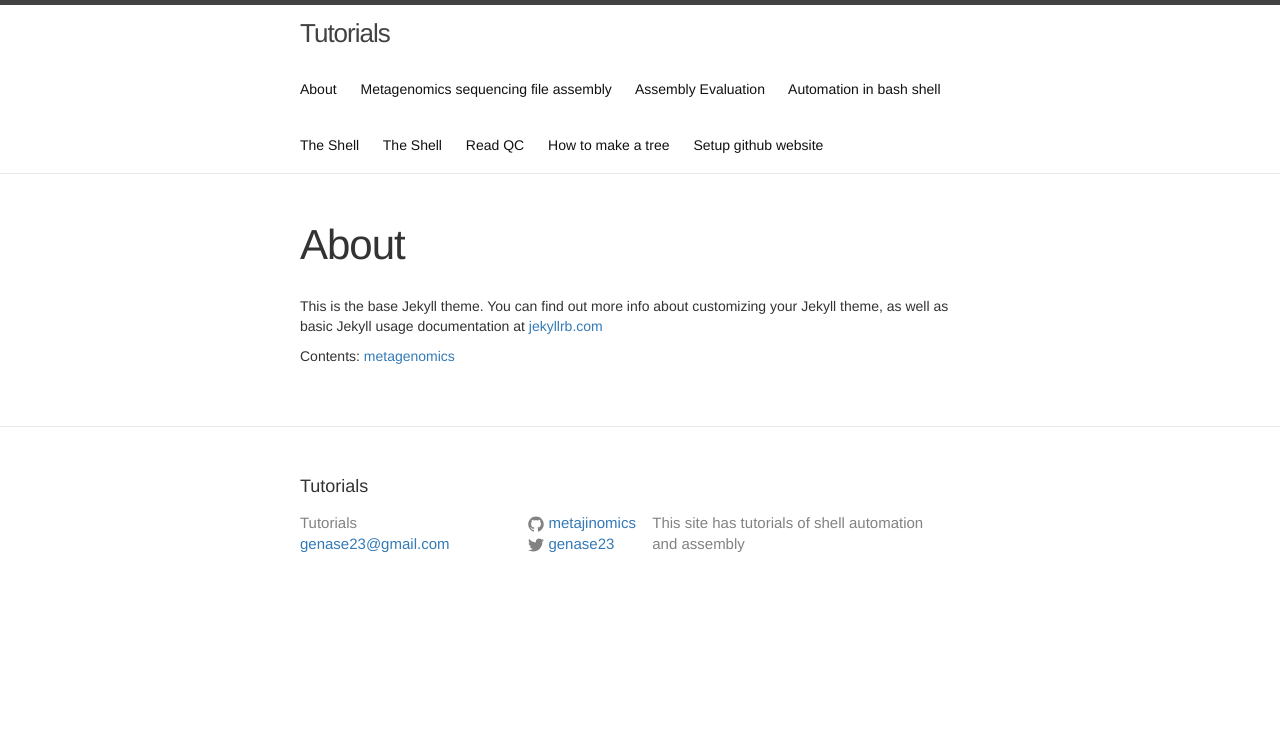
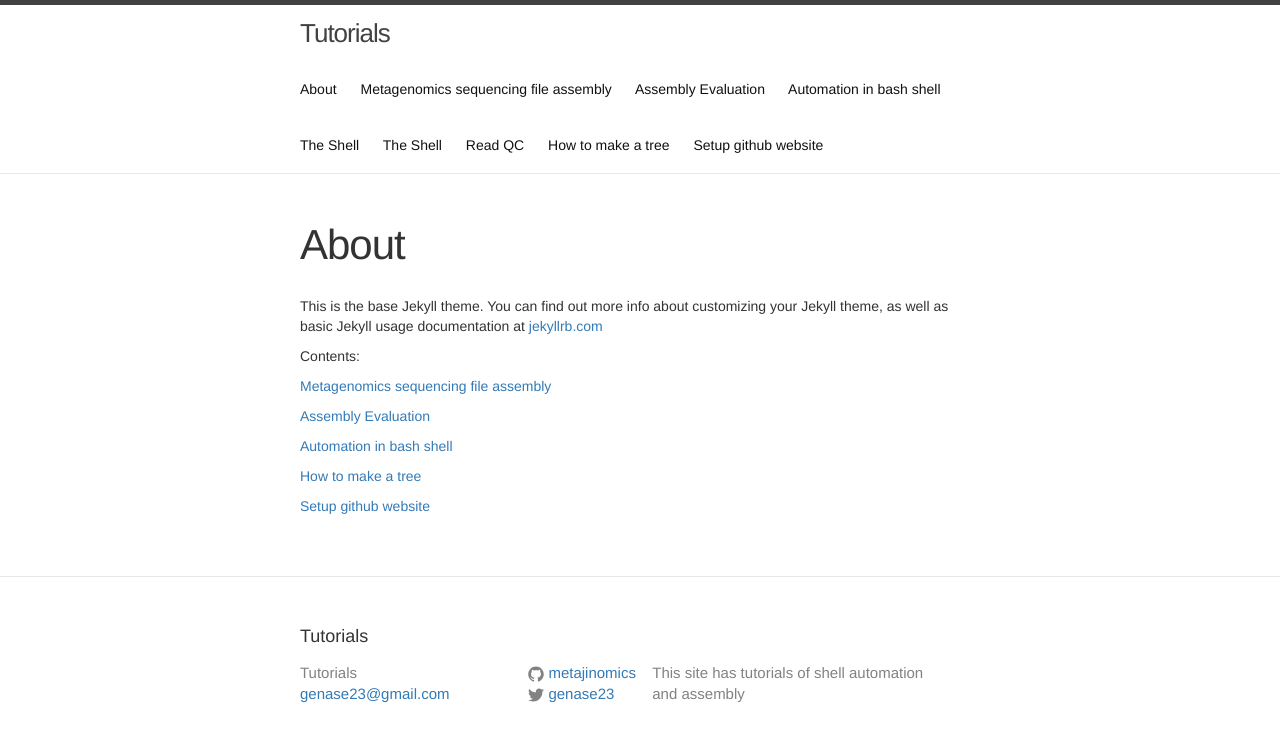
Before and after one commit to metajinomics/tutorials_en, a Jekyll site: the page built from about.md, in a window 1280 px wide. Shown: the top 742 px of the page. Built offline with Jekyll 4.4.1, drawn with Linux system fonts in a browser that asks for light colours.

Commit message:
Update about.md

```diff
--- a/about.md
+++ b/about.md
@@ -7,4 +7,13 @@ permalink: /about/
 This is the base Jekyll theme. You can find out more info about customizing your Jekyll theme, as well as basic Jekyll usage documentation at [jekyllrb.com](http://jekyllrb.com/)
 
 Contents:
-[metagenomics](http://metajinomics.github.io/tutorials_en/novice/assembly.html)
+
+[Metagenomics sequencing file assembly](http://metajinomics.github.io/tutorials_en/novice/assembly.html)
+
+[Assembly Evaluation](http://metajinomics.github.io/tutorials_en/novice/assembly_evaluation.html)
+
+[Automation in bash shell](http://metajinomics.github.io/tutorials_en/novice/automation.html)
+
+[How to make a tree](http://metajinomics.github.io/tutorials_en/novice/make_tree.html)
+
+[Setup github website](http://metajinomics.github.io/tutorials_en/novice/setup_github_webpage.html)
```
